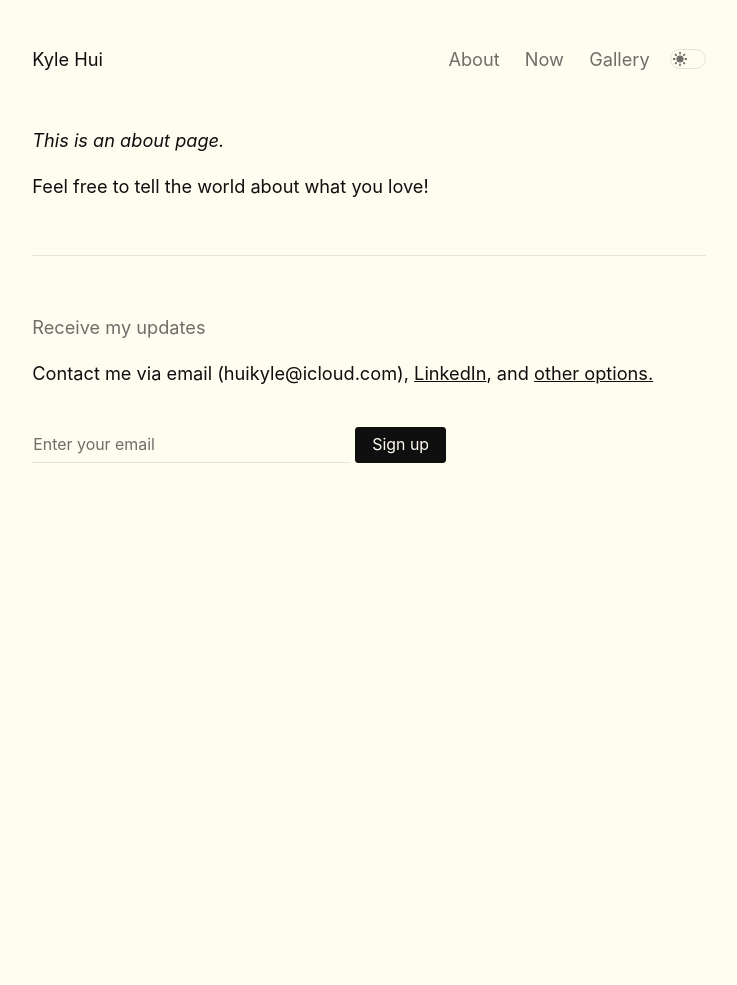
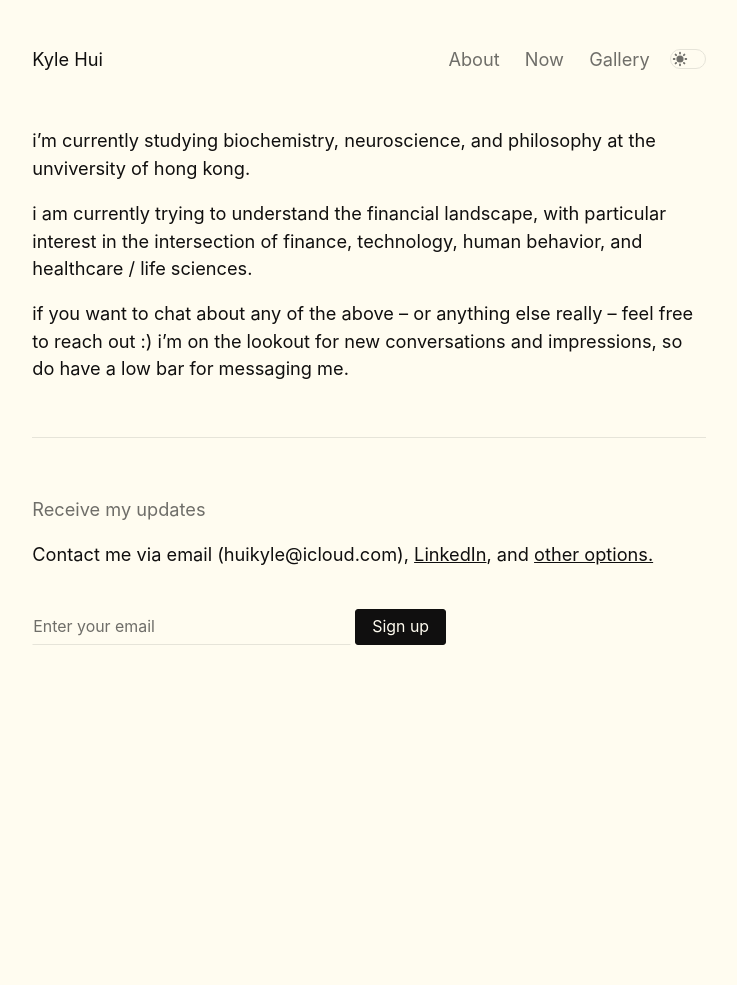
Before and after one commit to krentist/personal-website, a Jekyll site: the page built from _pages/about.md, in a window 1280 px wide. Shown: the whole page, without its empty margins (271-1008 px from the left). Built offline with Jekyll 4.4.1, drawn with Linux system fonts in a browser that asks for light colours; before the commit the page ends 900 px from its top, so only the background shows below that.

```diff
--- a/_pages/about.md
+++ b/_pages/about.md
@@ -4,6 +4,8 @@
 permalink: /about
 ---
 
-*This is an about page.*
+i'm currently studying biochemistry, neuroscience, and philosophy at the unviversity of hong kong.
 
-Feel free to tell the world about what you love!
+i am currently trying to understand the financial landscape, with particular  interest in the intersection of finance, technology, human behavior, and healthcare / life sciences.
+
+if you want to chat about any of the above -- or anything else really -- feel free to reach out :) i'm on the lookout for new conversations and impressions, so do have a low bar for messaging me.
```
Also changed, not shown: _notes/Molly Nash and procreative beneficence.md (added, +16 -0 lines), 1 other file.
